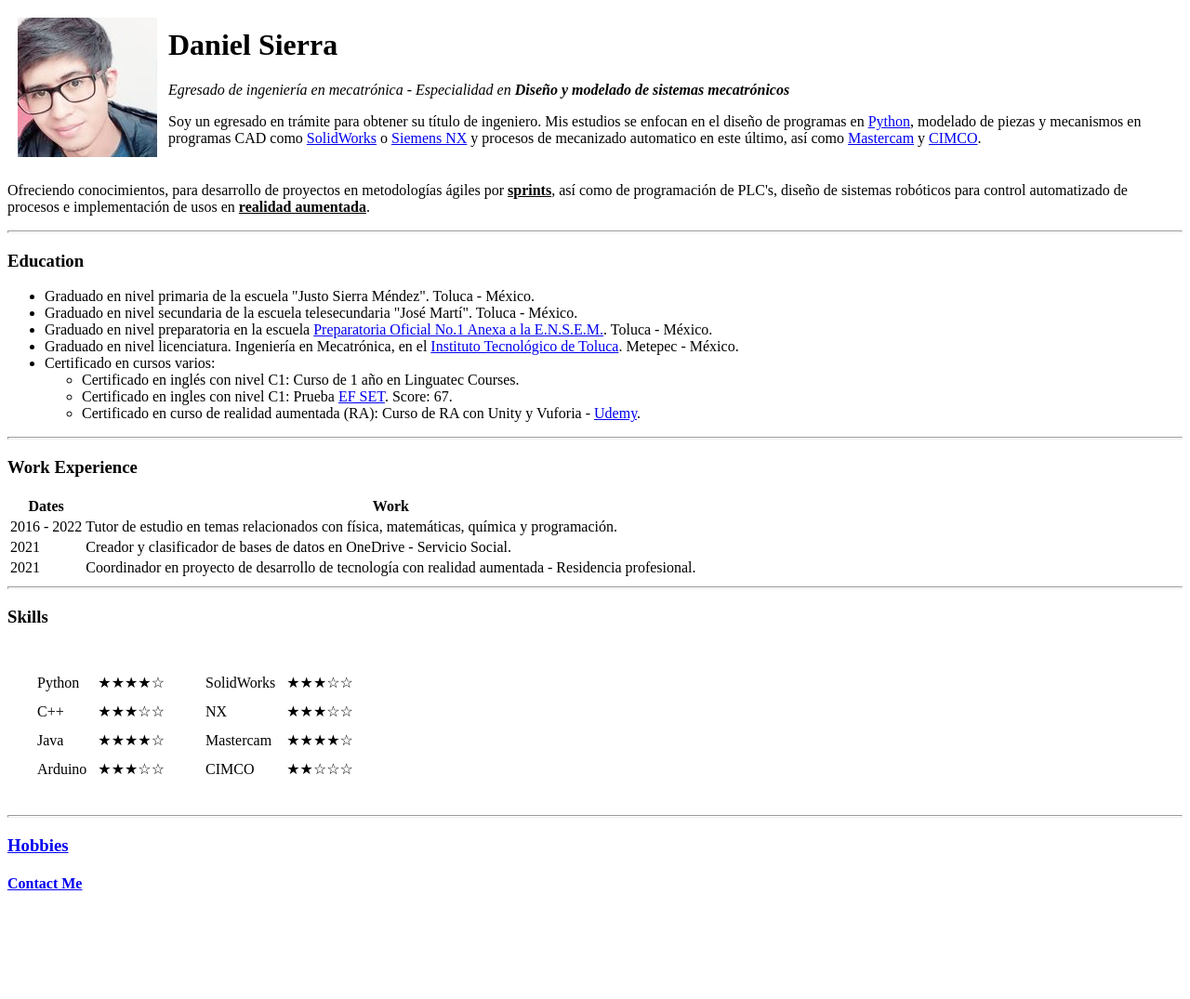
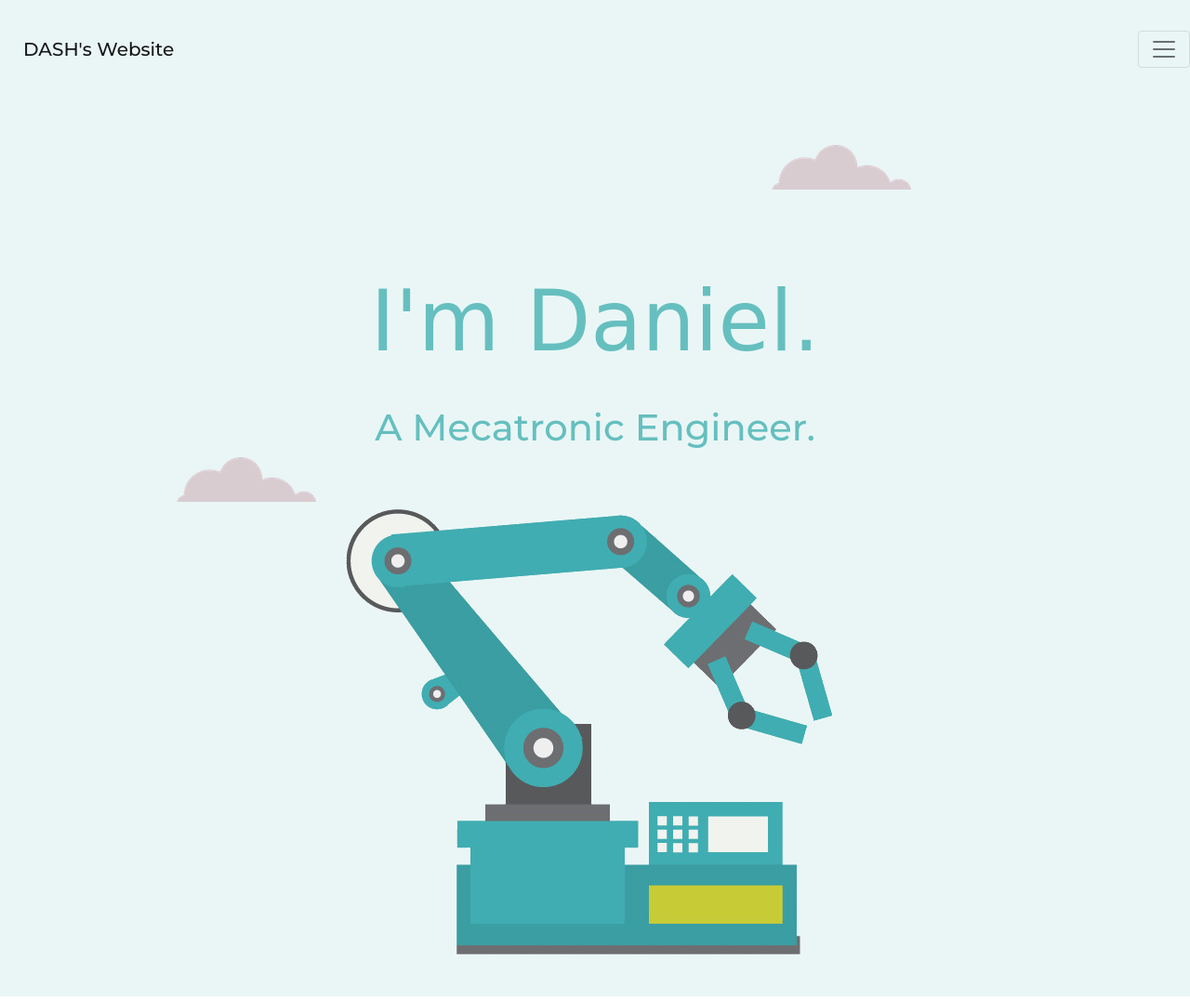
Before and after one commit to HWDano/cv, a plain HTML site: page index.html in a window 1280 px wide. Shown: the top 1075 px of the page at 93% size. Before the commit the page ends 982 px from the top, so only its background shows below. Drawn offline with nearby package versions, Linux system fonts and the light colour scheme; a web font is replaced by a local one.

Commit message:
Update index.html

```diff
--- a/index.html
+++ b/index.html
@@ -1,131 +1,135 @@
 <html lang="en" dir="ltr">
-
   <head>
     <meta charset="utf-8">
-    <title>Daniel's Personal site</title>
+    <title>Daniel Sierra</title>
+    <!-- Bootstrap libraries -->
+    <link href="https://cdn.jsdelivr.net/npm/bootstrap@5.1.3/dist/css/bootstrap.min.css" rel="stylesheet" integrity="sha384-1BmE4kWBq78iYhFldvKuhfTAU6auU8tT94WrHftjDbrCEXSU1oBoqyl2QvZ6jIW3" crossorigin="anonymous">
+    <script src="https://cdn.jsdelivr.net/npm/bootstrap@5.1.3/dist/js/bootstrap.bundle.min.js" integrity="sha384-ka7Sk0Gln4gmtz2MlQnikT1wXgYsOg+OMhuP+IlRH9sENBO0LRn5q+8nbTov4+1p" crossorigin="anonymous"></script>
+    <!-- bootstrap icons -->
+    <link rel="stylesheet" href="https://cdn.jsdelivr.net/npm/bootstrap-icons@1.8.1/font/bootstrap-icons.css">
+    <!-- My stylesheet -->
+    <link rel="stylesheet" href="css/styles.css">
+    <!-- My personal icons -->
+    <link rel="apple-touch-icon" sizes="180x180" href="favicon_io/apple-touch-icon.png">
+    <link rel="icon" type="image/png" sizes="32x32" href="favicon_io/favicon-32x32.png">
+    <link rel="icon" type="image/png" sizes="16x16" href="favicon_io/favicon-16x16.png">
+    <link rel="manifest" href="favicon_io/site.webmanifest">
+    <!-- Google fonts -->
+    <link rel="preconnect" href="https://fonts.googleapis.com">
+    <link rel="preconnect" href="https://fonts.gstatic.com" crossorigin>
+    <link href="https://fonts.googleapis.com/css2?family=Koh+Santepheap&family=Montserrat:wght@500&family=Noto+Serif&family=Press+Start+2P&family=Roboto+Mono:wght@300;400&display=swap" rel="stylesheet">
   </head>
+  <body>
+    <nav class="navbar navbar-light">
+      <a class="navbar-brand">DASH's Website</a>
+      <button class="navbar-toggler" type="button" data-bs-toggle="collapse" data-bs-target="#accordion" aria-controls="navbarTogglerDemo01" aria-expanded="false" aria-label="Toggle navigation">
+        <span class="navbar-toggler-icon"></span>
+      </button>
+      <div id="accordion" class="collapse navbar-collapse">
+        <div class="card row navbar-nav mr-auto">
+          <div id="navbarTogglerDemo01 main-choose" class="card-header nav-item">
+            <a data-bs-toggle="collapse" data-toggle="collapse" data-bs-target="#navbarTogglerDemo02" aria-controls="navbarTogglerDemo02" aria-expanded="false">Main</a>
+          </div>
+          <div id="navbarTogglerDemo02" class="collapse card-body" aria-labelledby="main-choose" data-parent="#accordion">
+            <a class="" href="#profile">About me</a>
+            <br>
+            <a class="" href="#skills">Skills</a>
+            <br>
+            <a class="" href="#get-in-touch">Get in touch</a>
+          </div>
+        </div>
+        <div class="card navbar-nav mr-auto">
+          <div id="navbarTogglerDemo01 cv-choose" class="card-header nav-item">
+            <a data-bs-toggle="collapse" data-toggle="collapse" data-bs-target="#navbarTogglerDemo03" aria-controls="navbarTogglerDemo03" aria-expanded="false">CV</a>
+          </div>
+          <div id="navbarTogglerDemo03" class="collapse card-body" aria-labelledby="cv-choose" data-parent="#accordion">
+            <a class="" href="cv.html#presentation">Presentation</a>
+            <br>
+            <a class="" href="cv.html#softwares">Softwares</a>
+            <br>
+            <a class="" href="cv.html#habilities">Habilities</a>
+          </div>
+        </div>
+        <div class="card navbar-nav mr-auto">
+          <div id="navbarTogglerDemo01 hobbies-choose" class="card-header nav-item">
+            <a id="hobbies-site" data-bs-toggle="collapse" data-toggle="collapse" data-bs-target="#navbarTogglerDemo04" aria-controls="navbarTogglerDemo04" aria-expanded="false">Hobbies</a>
+          </div>
+          <div id="navbarTogglerDemo04" class="collapse card-body" aria-labelledby="hobbies-choose" data-parent="#accordion">
+            <a class="" href="hobbies.html#designing">Designing</a>
+            <br>
+            <a class="" href="hobbies.html#videogames">Videogames</a>
+            <br>
+            <a class="" href="hobbies.html#automation">Automation</a>
+          </div>
+        </div>
+        <div class="card navbar-nav mr-auto">
+          <div id="navbarTogglerDemo01 projects-choose" class="card-header nav-item">
+            <a id="hobbies-site" data-bs-toggle="collapse" data-toggle="collapse" data-bs-target="#navbarTogglerDemo05" aria-controls="navbarTogglerDemo05" aria-expanded="false">Projects</a>
+          </div>
+          <div id="navbarTogglerDemo05" class="collapse card-body" aria-labelledby="projects-choose" data-parent="#accordion">
+            <a class="" href="projects.html#arapp">AR app building</a>
+            <br>
+            <a class="" href="projects.html#aiot">Automation and IoT</a>
+            <br>
+            <a class="" href="projects.html#printing">Products making by 3D printing</a>
+          </div>
+        </div>
+      </div>
+    </nav>
 
-  <body>
-    <table cellspacing="10">
-      <tr>
-        <td><img src="Img\profile.jpg" alt="Daniel profile picture"></td>
-        <td><h1> Daniel Sierra </h1>
-        <p><em>Egresado de ingeniería en mecatrónica - Especialidad en <strong>Diseño y modelado de
-          sistemas mecatrónicos</strong></em></p>
-          <p>Soy un egresado en trámite para obtener su título de ingeniero.
-            Mis estudios se enfocan en el diseño de programas en <a href="https://www.python.org/">Python</a>,
-            modelado de piezas y mecanismos en programas CAD como <a href="https://www.solidworks.com/es">SolidWorks</a>
-            o <a href="https://www.plm.automation.siemens.com/global/es/products/nx/">Siemens NX</a> y procesos
-            de mecanizado automatico en este último, así como <a href="https://www.mastercam.com/#">Mastercam</a>
-            y <a href="https://www.cimco.com/">CIMCO</a>.</p></td>
-      </tr>
-    </table>
-    <p>Ofreciendo conocimientos, para desarrollo de proyectos
-    en metodologías ágiles por <u><strong>sprints</strong></u>, así como de programación de PLC's, diseño
-    de sistemas robóticos para control automatizado de procesos e implementación de usos en <u><strong>realidad
-    aumentada</strong></u>.</p>
+    <div class="top-container">
+      <img class="top-cloud" src="images/cloud.png" alt="cloud-img">
+      <h1>I'm Daniel.</h1>
+      <h2>A Mecatronic Engineer.</h2>
+      <img class="bottom-cloud" src="images/cloud.png" alt="cloud-img">
+      <img src="images/robot-arm.png" alt="countain-img">
+    </div>
+    <div class="middle-container">
+      <section id="profile">
+        <div class="profile">
+          <img class="profile-img" src="images/profile.jpg" alt="">
+          <h2>About me.</h2>
+          <p>I am a recent engineer in the process of titulation. With experience in 3D printing, AR, programming and a little bit of instruction.</p>
+        </div>
+      </section>
 
-    <hr size="3" noshader>
+      <div class="line-bw">
+      </div>
 
-    <h3>Education</h3>
-    <ul>
-      <li>Graduado en nivel primaria de la escuela "Justo Sierra Méndez". Toluca - México.</li>
-      <li>Graduado en nivel secundaria de la escuela telesecundaria "José Martí". Toluca - México.</li>
-      <li>Graduado en nivel preparatoria en la escuela <a href="https://epo1aensem.jimdofree.com/">Preparatoria
-        Oficial No.1 Anexa a la E.N.S.E.M.</a>. Toluca - México.</li>
-      <li>Graduado en nivel licenciatura. Ingeniería en Mecatrónica, en
-        el <a href="https://www.tolucatecnm.mx/">Instituto Tecnológico de Toluca</a>. Metepec - México.</li>
-      <li>Certificado en cursos varios:
-        <ul>
-          <li>Certificado en inglés con nivel C1: Curso de 1 año en Linguatec Courses.</li>
-          <li>Certificado en ingles con nivel C1: Prueba <a href="https://www.efset.org/es/">EF SET</a>. Score: 67.</li>
-          <li>Certificado en curso de realidad aumentada (RA): Curso de RA con Unity y Vuforia -
-            <a href="https://www.google.com/aclk?sa=L&ai=DChcSEwjz4_TK0Kv3AhXkDn0KHSETDTcYABAAGgJwdg&sig=AOD64_05U8qWoGNrbUgTP4U-3lyh_2kQIg&q&adurl&ved=2ahUKEwiJzOzK0Kv3AhVDDkQIHVqhA7sQ0Qx6BAgFEAE">Udemy</a>.</li>
-        </ul>
-      </li>
-    </ul>
+      <section id="skills">
+        <div class="skills">
+          <h2>My Skills.</h2>
+          <div class="skill-row">
+            <img class="programming-img" src="https://media4.giphy.com/media/h408T6Y5GfmXBKW62l/giphy.gif?cid=ecf05e47qhlphm6vrschg1kfewzvaybv09md5245oacvpmbv&rid=giphy.gif&ct=g" alt="">
+            <h3>Programming</h3>
+            <p>I consider myself as a great programmer in diferent programming lenguages, covering the design of applications, logic controllers, robots and even programs that implement augmented reality.</p>
+          </div>
+          <div class="skill-row">
+            <img class="modeling-img" src="https://media.istockphoto.com/vectors/icon-3d-modeling-vector-id597937986?k=20&m=597937986&s=170667a&w=0&h=p-OZyIbOFzKvlKddK3_ro9NbfKxkVMDmxtIUxEbxivo=" alt="">
+            <h3>3D modeling</h3>
+            <p>One of my best skills is the ability to adapt and modify part designs to fit them into mechanisms of electronic products, with the use of CAD software.</p>
+          </div>
+        </div>
+      </section>
 
-    <hr size="3" noshader>
+      <div class="line-bw">
+      </div>
 
-    <h3>Work Experience</h3>
-    <table>
-      <thead>
-        <tr>
-          <th>Dates</th>
-          <th>Work</th>
-        </tr>
-      </thead>
-      <tbody>
-        <tr>
-          <td>2016 - 2022</td>
-          <td>Tutor de estudio en temas relacionados con física, matemáticas, química y programación.</td>
-        </tr>
-        <tr>
-          <td>2021</td>
-          <td>Creador y clasificador de bases de datos en OneDrive - Servicio Social.</td>
-        </tr>
-        <tr>
-          <td>2021</td>
-          <td>Coordinador en proyecto de desarrollo de tecnología con realidad aumentada - Residencia profesional.</td>
-        </tr>
-      </tbody>
-      <tfoot>
+      <section id="get-in-touch">
+        <div class="contact-me">
+          <h2>Get In Touch</h2>
+          <h3 class=get-in-t"">If you need a big fan of technology.</h3>
+          <p class="get-in-t">Do you need someone with skills like mine? Let's find out with a little conversation.</p>
+          <a class="btn" href="mailto:DASierraH@outlook.com">CONTACT ME</a>
+        </div>
+      </section>
+    </div>
 
-      </tfoot>
-    </table>
-
-    <hr size="3" noshader>
-
-    <h3>Skills</h3>
-    <table cellspacing="20">
-      <tr>
-        <td>
-          <table cellspacing="10">
-            <tr>
-              <td>Python</td>
-              <td>&starf;&starf;&starf;&starf;&star;</td>
-            </tr>
-            <tr>
-              <td>C++</td>
-              <td>&starf;&starf;&starf;&star;&star;</td>
-            </tr>
-            <tr>
-              <td>Java</td>
-              <td>&starf;&starf;&starf;&starf;&star;</td>
-            </tr>
-            <tr>
-              <td>Arduino</td>
-              <td>&starf;&starf;&starf;&star;&star;</td>
-            </tr>
-          </table>
-        </td>
-        <td>
-          <table cellspacing="10">
-            <tr>
-              <td>SolidWorks</td>
-              <td>&starf;&starf;&starf;&star;&star;</td>
-            </tr>
-            <tr>
-              <td>NX</td>
-              <td>&starf;&starf;&starf;&star;&star;</td>
-            </tr>
-            <tr>
-              <td>Mastercam</td>
-              <td>&starf;&starf;&starf;&starf;&star;</td>
-            </tr>
-            <tr>
-              <td>CIMCO</td>
-              <td>&starf;&starf;&star;&star;&star;</td>
-            </tr>
-          </table>
-        </td>
-      </tr>
-    </table>
-
-    <hr size="3" noshader>
-
-    <h3><a href="hobbies.html">Hobbies</a></h3>
-    <h4><a href="contacts.html">Contact Me</a></h4>
+    <div class="bottom-container">
+      <a class="footer-link" href="https://www.linkedin.com/">LinkedIn</a>
+      <a class="footer-link" href="https://twitter.com/">Twitter</a>
+      <a class="footer-link" href="https://www.appbrewery.co/">Website</a>
+      <p class="footer-sign">© 2022 Daniel Alejandro Sierra Hernandez.</p>
+    </div>
   </body>
-
 </html>
```
